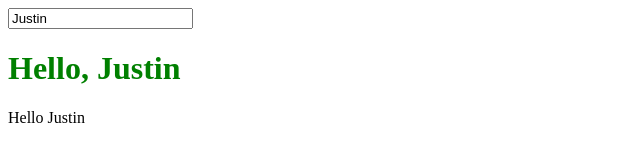
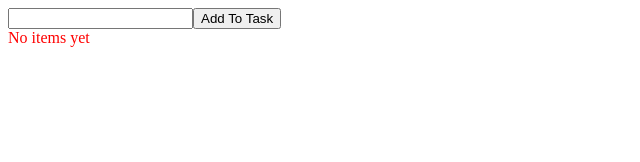
Before and after one commit to justin-aquino/vue-intro, a plain HTML site: page index.html in a window 1280 px wide. Shown: the whole page, without its empty margins (0-640 px from the left). Drawn offline with nearby package versions, Linux system fonts and the light colour scheme.

Commit message:
todo app

```diff
--- a/index.html
+++ b/index.html
@@ -16,13 +16,26 @@
   </head>
   <body>
     <div id="app">
-      <input type="text" v-model="name" />
+      <!-- <input type="text" v-model="name" /> -->
       <!--v-model attribute is vue specific. Changes the data in vue and automatically changes display. Usually for input fields-->
-      <h1 v-bind:class="headerClass">Hello, {{name}}</h1>
+      <!-- <h1 v-bind:class="headerClass">Hello, {{name}}</h1> -->
       <!--you can store classes in main.js and bind them in html-->
-      <p>{{greetings}}</p>
+      <!-- <p>{{greetings}}</p>
+      <h2>{{count}}</h2>
+      <button type="button" @onclick="increment">+ Increment</button> -->
+      <!--if you're referring to an event, you can use @ instead of v:-->
+      <!-- <button type="button" @onclick="decrement">- Decrement</button> -->
       <!--You dont have to add the ()-->
+      <form @submit.prevent="submitHandler">
+        <input type="text" v-model="inputTask" />
+        <button type="submit">Add To Task</button>
+      </form>
+      <div class="text-red" v-show="tasks.length === 0">No items yet</div>
+      <ul>
+        <li v-for="item in tasks">{{ item }}</li>
+      </ul>
     </div>
+
     <script src="https://unpkg.com/vue@3"></script>
     <script src="main.js"></script>
   </body>
--- a/main.js
+++ b/main.js
@@ -3,6 +3,9 @@ const component = {
     //data method will return an object.
     return {
       name: "Justin",
+      count: 0,
+      inputTask: "",
+      tasks: [],
       //   headerClass: "text-green",
     };
   },
@@ -19,6 +22,20 @@ const component = {
       return !this.name.length ? "text-red" : "text-green"; //these class names are defined in css stylesheet.
     },
   },
+
+  methods: {
+    increment() {
+      // this.count = this.count + 1;
+      this.count++;
+    },
+    decrement() {
+      this.count--;
+    },
+    submitHandler() {
+      this.tasks.push(this.inputTask);
+      this.inputTask = "";
+    },
+  },
 }; //Reactive Data is quite similar to useState in React.
 
 Vue.createApp(component).mount("#app"); //initialize Vue app, mounted on an html div with id app.
```
